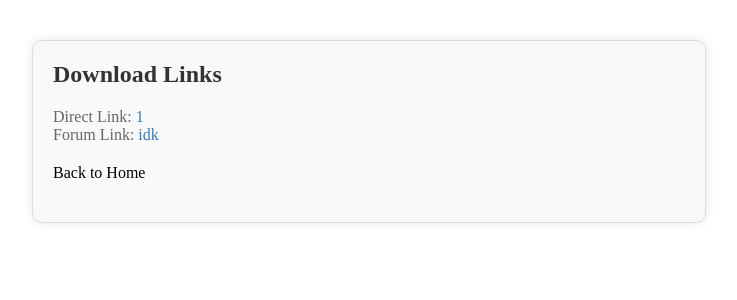
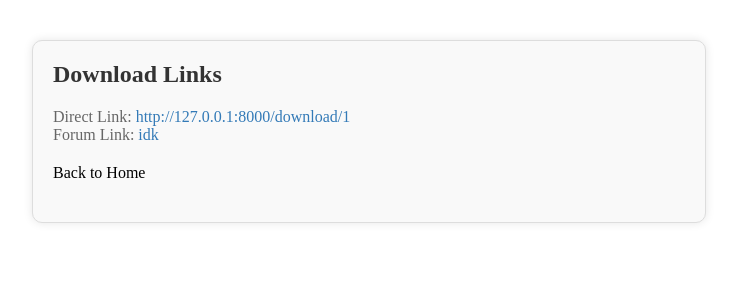
Before and after one commit to Moeid05/uploader, a Django app: page /1/ in a window 1280 px wide. Shown: the top 300 px of the page, without its empty margins (271-1008 px from the left). Run offline with Django 5.2, Linux system fonts and the light colour scheme.

Commit message:
one more step

```diff
--- a/TEMPLATES/uploader/includes/header.html
+++ b/TEMPLATES/uploader/includes/header.html
@@ -1,2 +1,3 @@
 <meta name="viewport" content="width=device-width, initial-scale=1.0">
 <meta charset="UTF-8">
+<title>my upload</title>
--- a/TEMPLATES/uploader/pages/download.html
+++ b/TEMPLATES/uploader/pages/download.html
@@ -43,7 +43,7 @@
 <div id="download-box">
     <h2>Download Links</h2>
     <p>
-        Direct Link: <span class="link-container" onclick="copyLink('{{ direct_link }}')"> {{ direct_link }} </span>
+        Direct Link: <span class="link-container" onclick="copyLink('http://127.0.0.1:8000/download/{{ direct_link }}')"> http://127.0.0.1:8000/download/{{ direct_link }} </span>
         <br>
         Forum Link: <span class="link-container" onclick="copyLink('{{ forum_link }}')"> {{ forum_link }} </span>
     </p>
--- a/uploader/urls.py
+++ b/uploader/urls.py
@@ -4,6 +4,7 @@ from . import views
 
 urlpatterns = [
     path('admin/', admin.site.urls),
-    path('', views.uploader, name='upload'),
-    path('<str:link>/', views.downloader, name='download'),
+    path('', views.uploader_page, name='upload'),
+    path('<str:link>/', views.downloader_page, name='download'),
+    path('download/<str:link>/',views.download)
 ]
--- a/uploader/views.py
+++ b/uploader/views.py
@@ -1,10 +1,11 @@
 from django.shortcuts import render, redirect
+from django.http import HttpResponse
 from .forms import UploadFileForm
 from .models import File
 import uuid
 def generate_link(file_name):
     return f"{file_name}-{uuid.uuid4()}"
-def uploader(request):
+def uploader_page(request):
     if request.method == 'POST':
         form = UploadFileForm(request.POST, request.FILES)
         if form.is_valid():
@@ -18,10 +19,19 @@ def uploader(request):
         form = UploadFileForm()
     return render(request, 'uploader/pages/upload.html', {'form': form})
 
-def downloader(request,link) :
+def downloader_page(request,link) :
     direct_link = link
     forum_link = 'idk'
     return render(request, 'uploader/pages/download.html', {
         'direct_link': direct_link,
         'forum_link': forum_link,
     })
+
+def download(request,link) :
+    file_obj = File.objects.get(link=link)
+    file_path = file_obj.fileField.path
+    file_name = file_obj.fileField.name
+    with open(file_path, 'rb') as f:
+        response = HttpResponse(f.read(), content_type='application/octet-stream')
+        response['Content-Disposition'] = f'attachment; filename="{file_name}"'
+        return response
```
Also changed, not shown: FileStorage/uploads/2024/07/29/ax_ARJ38sz.jpg (added), FileStorage/uploads/2024/07/29/صوره_20231006_103423.jpg (added), db.sqlite3.
